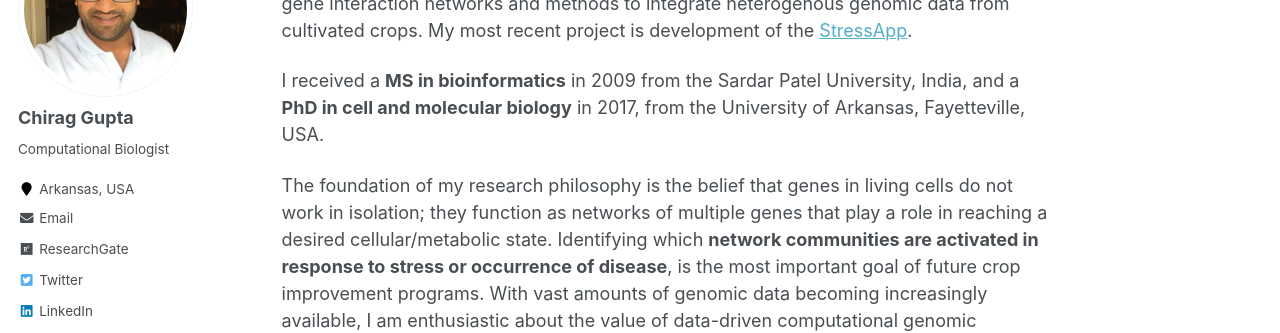
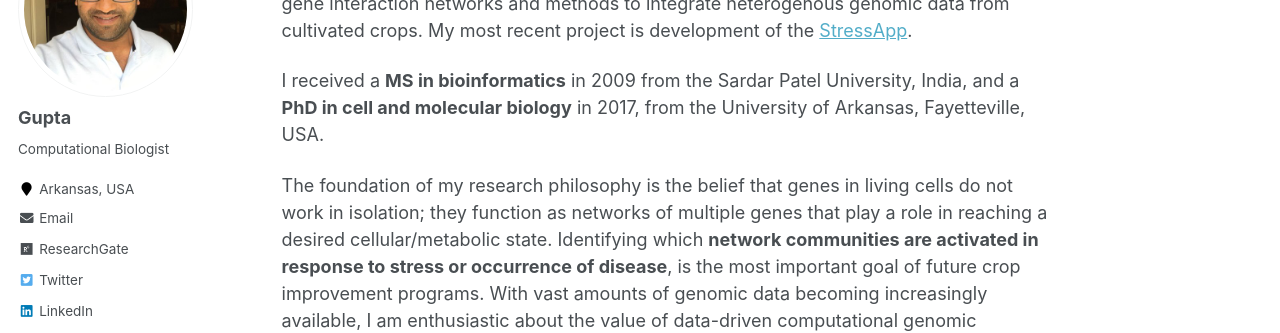
Before and after one commit to cngupta/cngupta.github.io, a Jekyll site: the page built from _pages/about.md, in a window 1280 px wide. Shown: the part 196-529 px from the top of the page. Built offline with Jekyll 4.4.1, drawn with Linux system fonts in a browser that asks for light colours; some web fonts are replaced.

Commit message:
edit about

```diff
--- a/_config.yml
+++ b/_config.yml
@@ -80,7 +80,7 @@ analytics:
 
 # Site Author
 author:
-  name             : "Chirag Gupta"
+  name             : " Gupta"
   avatar           : "profile.jpg"
   bio              : "Computational Biologist"
   location         : "Arkansas, USA"
```
